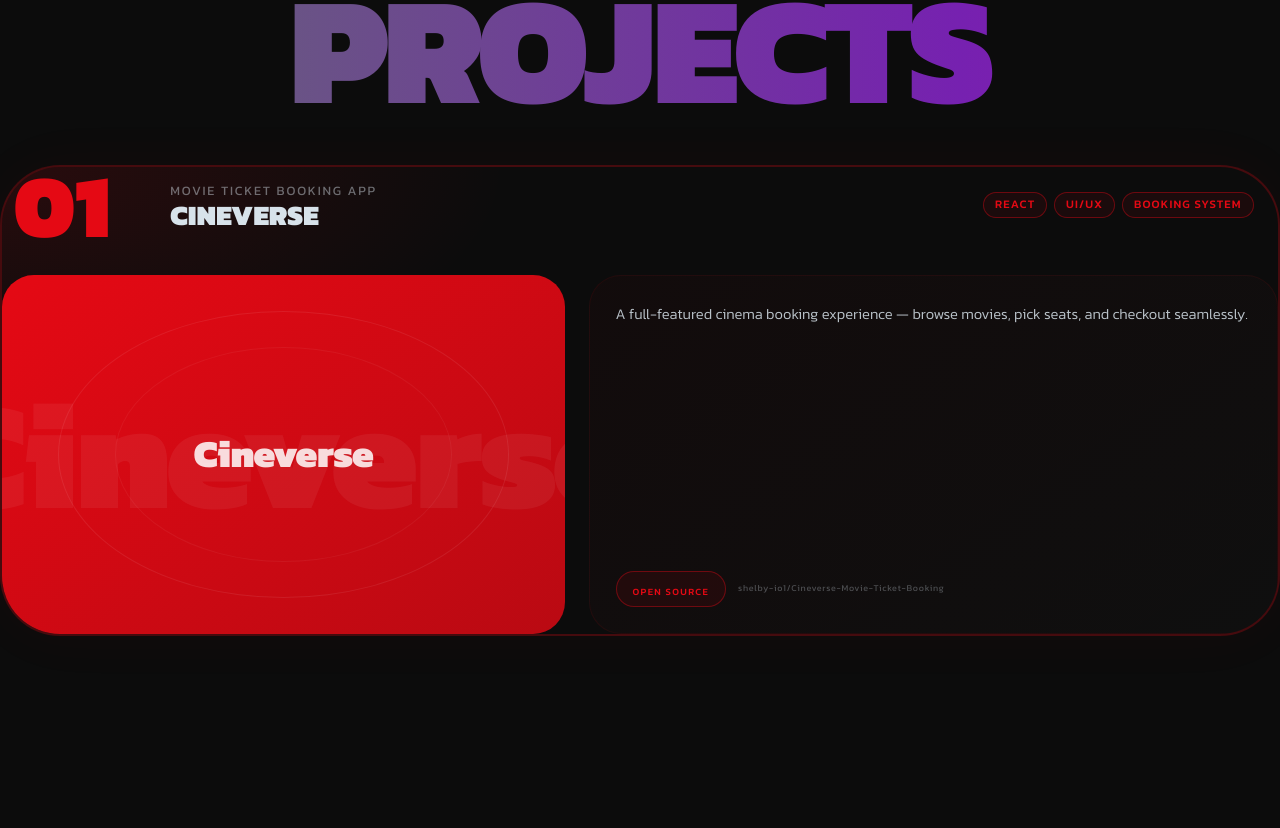
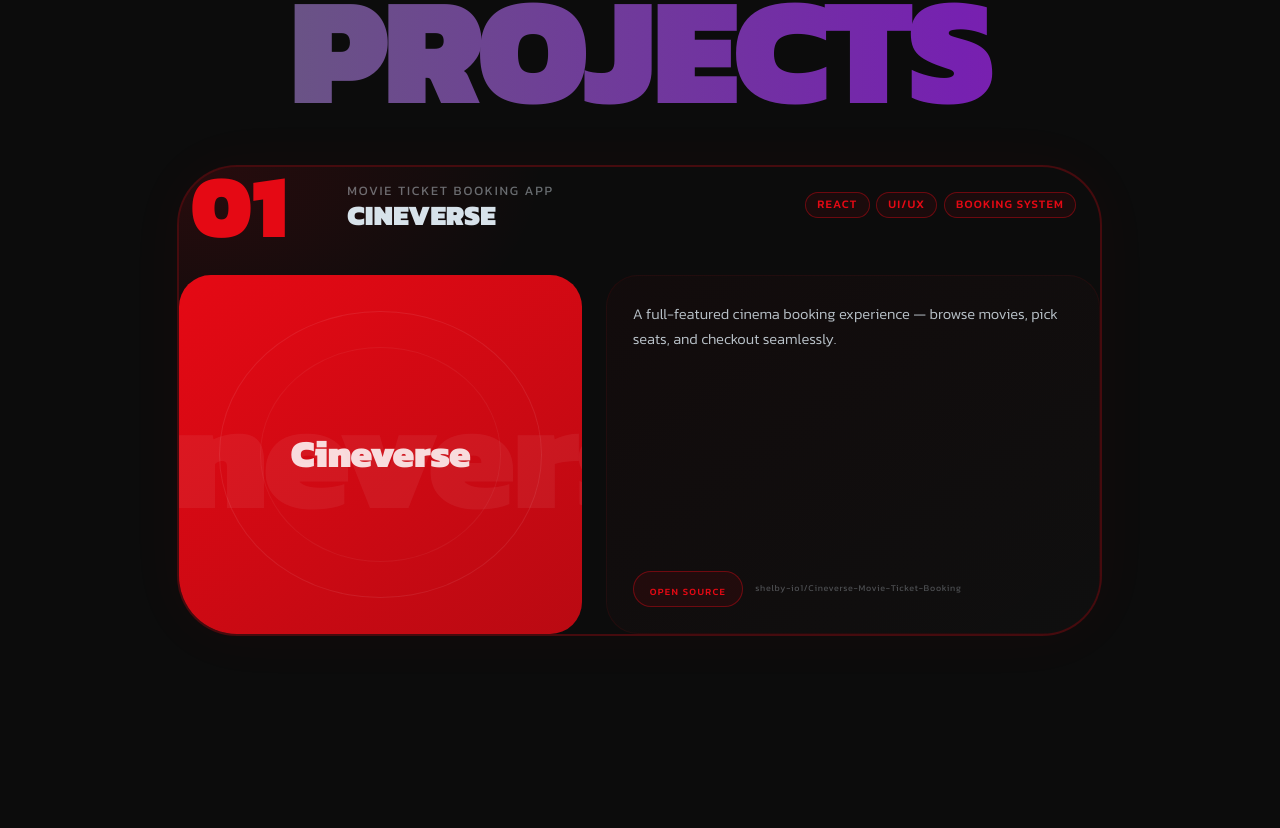
Before and after one commit to shelby-io1/Portfolio-Website, a React (Vite) app: page / in a window 1280 px wide. Shown: the part 3112-3940 px from the top of the page. Built offline with nearby package versions, Linux system fonts and the light colour scheme.

Commit message:
Reduce project card width so borders are not clipped at screen edges

```diff
--- a/src/App.jsx
+++ b/src/App.jsx
@@ -751,7 +751,8 @@ function ProjectCard({ project, index, totalCards, containerRef }) {
           scale,
           position: "sticky",
           top: 0,
-          width: "100%",
+          maxWidth: "calc(100vw - 2rem)",
+          margin: "0 auto",
           zIndex: index,
           background: "#0C0C0C",
           border: `2px solid ${project.accent}44`,
```
